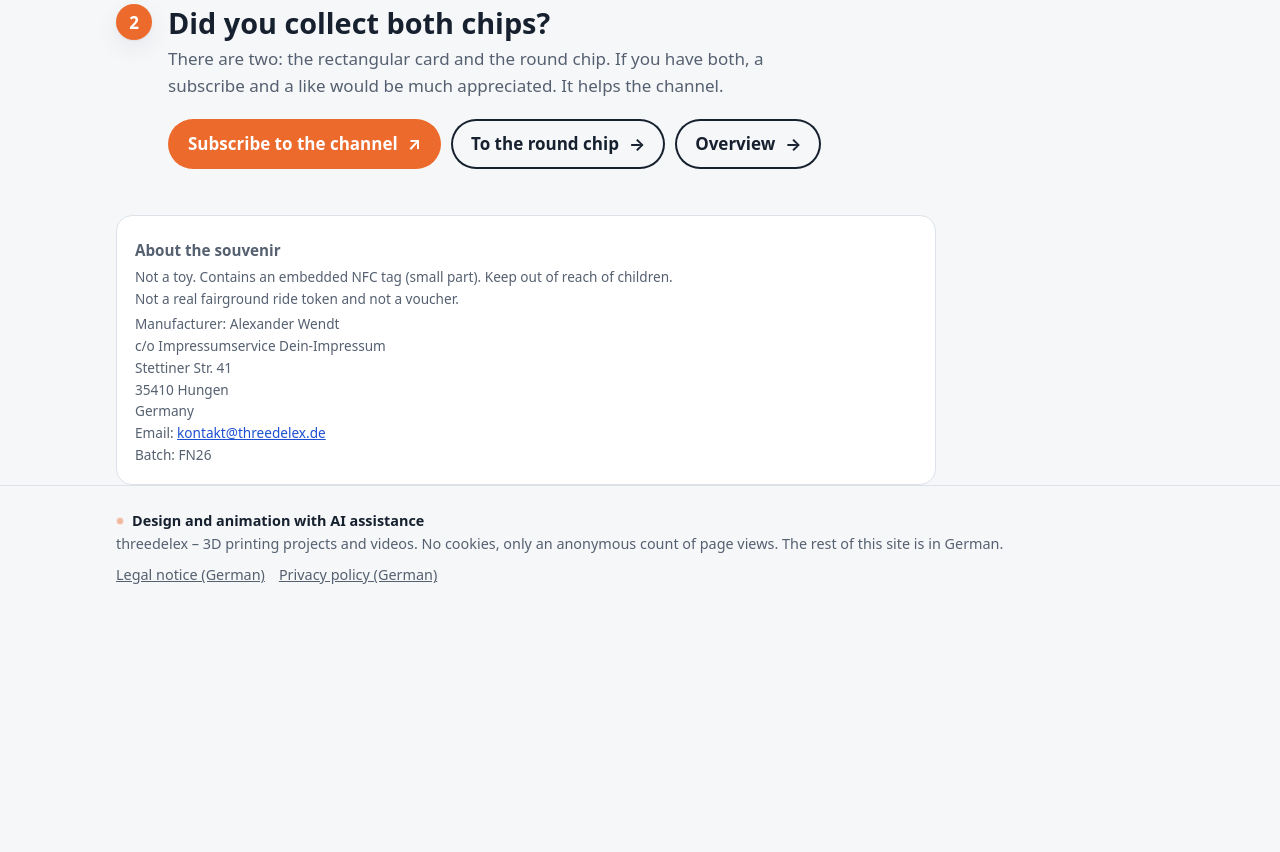
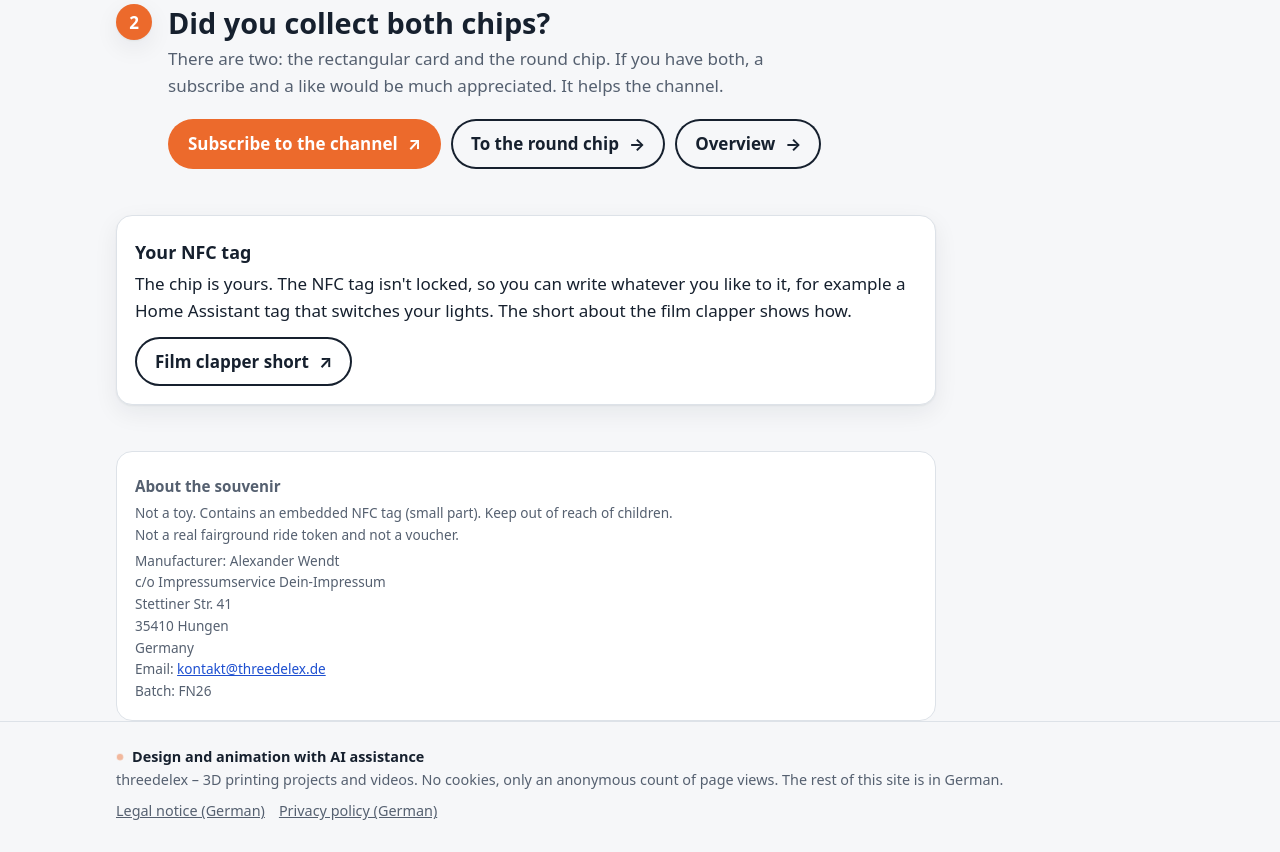
Before and after one commit to thelichtler-cloud/threedelex-web, a plain HTML site: page formnext/eckig/index.html in a window 1280 px wide. Shown: the part 1349-2201 px from the top of the page. Before the commit the page ends 1965 px from the top, so only its background shows below. Drawn offline with Linux system fonts and the light colour scheme.

Commit message:
Formnext-Unterseiten: Tipp zum ungesperrten NFC-Tag mit Link zum Filmklappen-Short
Co-Authored-By: Claude Opus 5.5 <noreply@anthropic.com>

```diff
--- a/formnext/eckig/index.html
+++ b/formnext/eckig/index.html
@@ -110,6 +110,13 @@ html:not([lang="en"]) a[lang="en"], html[lang="en"] a[lang="de"] { display: none
   </div>
 </li>
 </ol>
+<section class="abschnitt" id="dein-chip">
+  <div class="kasten recht">
+    <h3><span lang="de">Dein NFC-Tag</span><span lang="en">Your NFC tag</span></h3>
+    <p><span lang="de">Der Chip gehört dir. Der NFC-Tag ist nicht gesperrt. Schreib drauf, was du willst, z. B. einen Home-Assistant-Tag, der dein Licht schaltet. Wie das geht, zeigt der Short zur Filmklappe.</span><span lang="en">The chip is yours. The NFC tag isn't locked, so you can write whatever you like to it, for example a Home Assistant tag that switches your lights. The short about the film clapper shows how.</span></p>
+    <div class="knoepfe" style="justify-content:flex-start;margin-top:12px"><a class="knopf zweit" href="https://www.youtube.com/shorts/IjlYYFxpcaQ" rel="noopener"><span lang="de">Short zur Filmklappe</span><span lang="en">Film clapper short</span> <span class="pfeil">↗</span></a></div>
+  </div>
+</section>
 <section class="abschnitt" id="zum-mitbringsel">
   <div class="kasten recht mitbringsel">
     <h3><span lang="de">Zum Mitbringsel</span><span lang="en">About the souvenir</span></h3>
```
Also changed, not shown: formnext/rund/index.html (+7 -0 lines).
